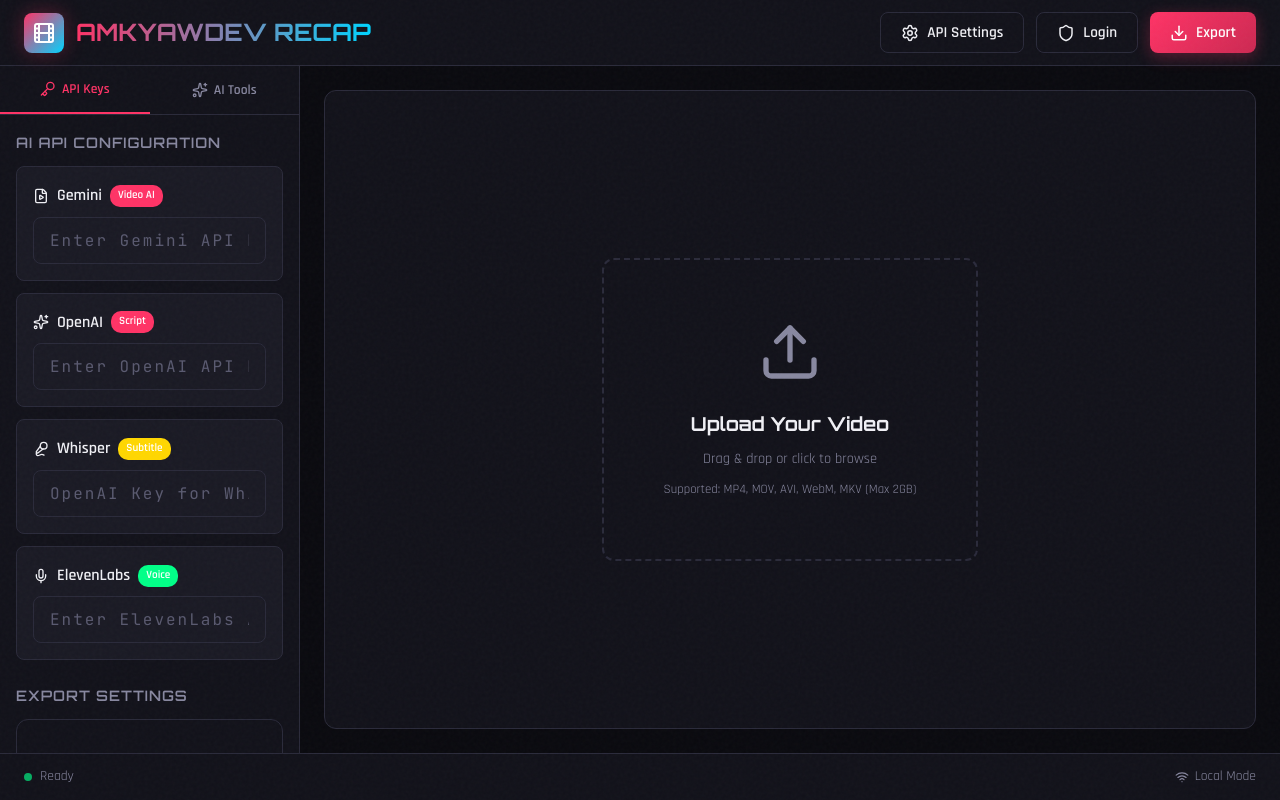
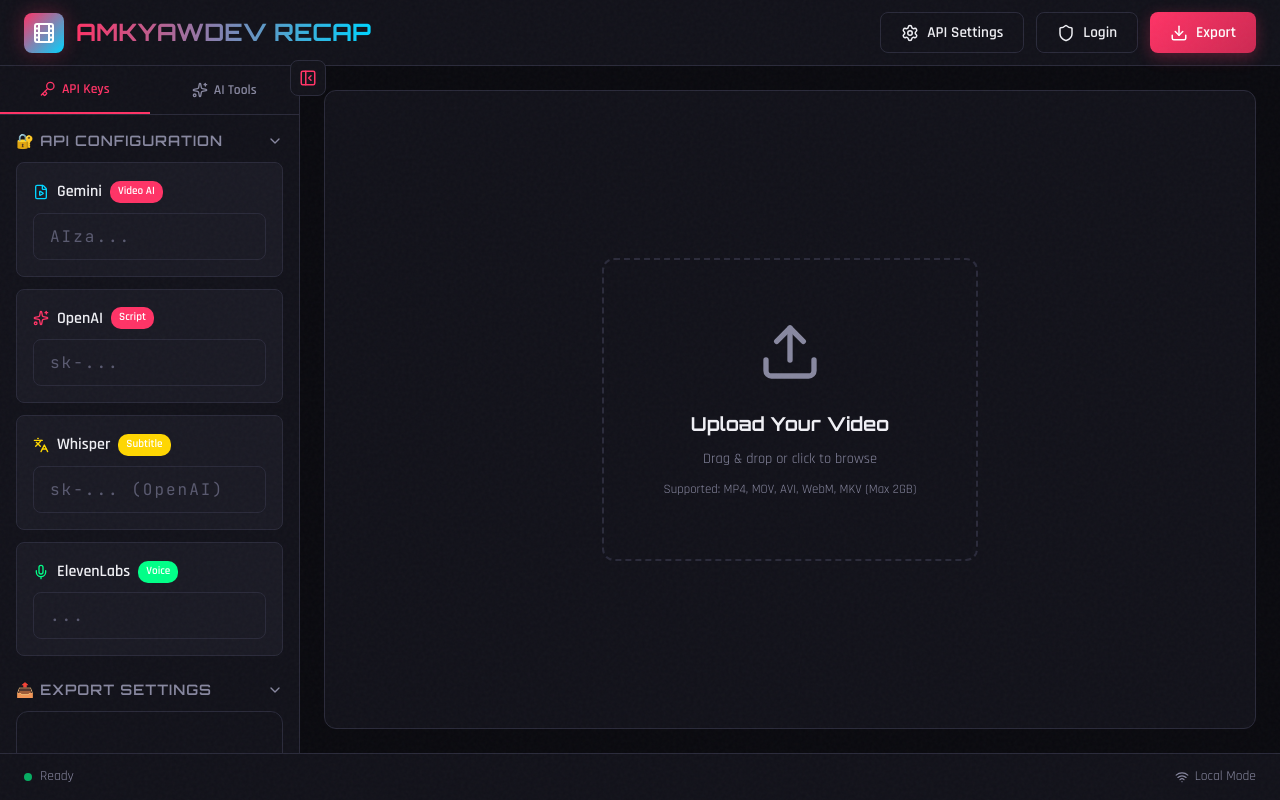
Before and after one commit to amkyawdev/amkyawdev-recap, a React (Vite) app: page / in a window 1280 px wide. Both pictures are taken after a click on the button "API Keys". Built offline with nearby package versions, Linux system fonts and the light colour scheme.

Commit message:
feat: Add collapsible sidebar with sections
- Sidebar collapse/expand toggle button
- Collapsible sections (API, Export, AI, Subtitles)
- Smooth animations
- Improved UI/UX design
- Section icons and status indicators

```diff
--- a/src/components/Sidebar.jsx
+++ b/src/components/Sidebar.jsx
@@ -1,4 +1,5 @@
-import { Key, Sparkles, FileVideo, Type, Mic, Mic2, Languages } from 'lucide-react';
+import { useState } from 'react';
+import { Key, Sparkles, FileVideo, Type, Mic, Mic2, Languages, ChevronLeft, ChevronRight, PanelLeftClose, PanelLeft } from 'lucide-react';
 import useAppStore from '../store/useAppStore';
 
 export default function Sidebar() {
@@ -18,6 +19,21 @@
     setProcessingProgress,
     setProcessingStage
   } = useAppStore();
+
+  const [collapsed, setCollapsed] = useState(false);
+  const [expandedSections, setExpandedSections] = useState({
+    api: true,
+    export: true,
+    ai: true,
+    subtitles: true
+  });
+
+  const toggleSection = (section) => {
+    setExpandedSections(prev => ({
+      ...prev,
+      [section]: !prev[section]
+    }));
+  };
 
   const handleKeyChange = (provider, value) => {
     setApiKey(provider, value);
@@ -41,7 +57,6 @@
     setProcessingStage('Analyzing video scenes...');
     addToast({ type: 'info', message: 'Video analysis starting with Gemini AI...' });
 
-    // Simulate progress
     for (let i = 0; i <= 100; i += 10) {
       await new Promise(r => setTimeout(r, 300));
       setProcessingProgress(i);
@@ -67,14 +82,12 @@
     setProcessingStage('Transcribing audio with Whisper AI...');
     addToast({ type: 'info', message: 'Using Whisper AI to transcribe video audio...' });
 
-    // Simulate transcription
     for (let i = 0; i <= 100; i += 5) {
       await new Promise(r => setTimeout(r, 200));
       setProcessingProgress(i);
       setProcessingStage('Processing speech...');
     }
 
-    // Set demo subtitles
     setSubtitles([
       { startTime: 0, endTime: 3.5, text: "Welcome to this movie recap." },
       { startTime: 3.5, endTime: 7.2, text: "Today we're diving into an epic story." },
@@ -132,47 +145,100 @@
   };
 
   return (
-    <aside className="sidebar">
+    <>
+      {/* Collapse/Expand Button */}
+      <button
+        onClick={() => setCollapsed(!collapsed)}
+        className="sidebar-toggle"
+        style={{
+          position: 'fixed',
+          left: collapsed ? '10px' : '290px',
+          top: '60px',
+          zIndex: 101,
+          background: 'var(--bg-surface)',
+          border: '1px solid var(--border)',
+          borderRadius: '8px',
+          padding: '8px',
+          cursor: 'pointer',
+          transition: 'left 0.3s ease',
+          display: 'flex',
+          alignItems: 'center',
+          justifyContent: 'center',
+          color: 'var(--accent-primary)'
+        }}
+      >
+        {collapsed ? <PanelLeft size={18} /> : <PanelLeftClose size={18} />}
+      </button>
+
+      <aside
+        className="sidebar"
+        style={{
+          width: collapsed ? '0' : '300px',
+          overflow: 'hidden',
+          transition: 'width 0.3s ease'
+        }}
+      >
         <div className="sidebar-tabs">
           <button
             className={`sidebar-tab ${activePanel === 'settings' ? 'active' : ''}`}
             onClick={() => setActivePanel('settings')}
           >
             <Key size={16} />
-          API Keys
+            {!collapsed && 'API Keys'}
           </button>
           <button
             className={`sidebar-tab ${activePanel === 'editor' ? 'active' : ''}`}
             onClick={() => setActivePanel('editor')}
           >
             <Sparkles size={16} />
-          AI Tools
+            {!collapsed && 'AI Tools'}
           </button>
         </div>
 
-      <div className="sidebar-content">
+        <div className="sidebar-content" style={{ opacity: collapsed ? 0 : 1 }}>
           {activePanel === 'settings' && (
             <>
+              {/* API Keys Section */}
               <div className="settings-section">
-              <div className="settings-title">AI API Configuration</div>
+                <button
+                  onClick={() => toggleSection('api')}
+                  className="section-header"
+                  style={{
+                    display: 'flex',
+                    alignItems: 'center',
+                    justifyContent: 'space-between',
+                    width: '100%',
+                    background: 'none',
+                    border: 'none',
+                    color: 'var(--text-secondary)',
+                    cursor: 'pointer',
+                    marginBottom: '12px'
+                  }}
+                >
+                  <span className="settings-title" style={{ margin: 0 }}>🔐 API Configuration</span>
+                  <ChevronRight size={16} style={{
+                    transform: expandedSections.api ? 'rotate(90deg)' : 'rotate(0deg)',
+                    transition: 'transform 0.2s'
+                  }} />
+                </button>
 
+                {expandedSections.api && (
+                  <div className="section-content">
                     <div className="api-key-card">
                       <div className="api-key-header">
                         <span className="api-key-name">
-                    <FileVideo size={16} />
+                          <FileVideo size={16} style={{color: '#00d4ff'}} />
                           Gemini
                           <span className="api-key-badge">Video AI</span>
                         </span>
                         {apiKeys.gemini && (
-                    <span className="api-key-status">
-                      <Key size={12} /> Configured
-                    </span>
+                          <span className="api-key-status"><Key size={12} /> ✓</span>
                         )}
                       </div>
                       <input
                         type="password"
                         className="input-field password"
-                  placeholder="Enter Gemini API Key..."
+                        placeholder="AIza..."
                         value={apiKeys.gemini}
                         onChange={(e) => handleKeyChange('gemini', e.target.value)}
                       />
@@ -181,20 +247,18 @@
                     <div className="api-key-card">
                       <div className="api-key-header">
                         <span className="api-key-name">
-                    <Sparkles size={16} />
+                          <Sparkles size={16} style={{color: '#ff3366'}} />
                           OpenAI
                           <span className="api-key-badge">Script</span>
                         </span>
                         {apiKeys.openai && (
-                    <span className="api-key-status">
-                      <Key size={12} /> Configured
-                    </span>
+                          <span className="api-key-status"><Key size={12} /> ✓</span>
                         )}
                       </div>
                       <input
                         type="password"
                         className="input-field password"
-                  placeholder="Enter OpenAI API Key..."
+                        placeholder="sk-..."
                         value={apiKeys.openai}
                         onChange={(e) => handleKeyChange('openai', e.target.value)}
                       />
@@ -203,20 +267,18 @@
                     <div className="api-key-card">
                       <div className="api-key-header">
                         <span className="api-key-name">
-                    <Mic2 size={16} />
+                          <Languages size={16} style={{color: '#ffd700'}} />
                           Whisper
                           <span className="api-key-badge" style={{background:'#ffd700'}}>Subtitle</span>
                         </span>
                         {apiKeys.whisper && (
-                    <span className="api-key-status">
-                      <Key size={12} /> Configured
-                    </span>
+                          <span className="api-key-status"><Key size={12} /> ✓</span>
                         )}
                       </div>
                       <input
                         type="password"
                         className="input-field password"
-                  placeholder="OpenAI Key for Whisper..."
+                        placeholder="sk-... (OpenAI)"
                         value={apiKeys.whisper}
                         onChange={(e) => handleKeyChange('whisper', e.target.value)}
                       />
@@ -225,28 +287,51 @@
                     <div className="api-key-card">
                       <div className="api-key-header">
                         <span className="api-key-name">
-                    <Mic size={16} />
+                          <Mic size={16} style={{color: '#00ff88'}} />
                           ElevenLabs
                           <span className="api-key-badge" style={{background:'#00ff88'}}>Voice</span>
                         </span>
                         {apiKeys.elevenlabs && (
-                    <span className="api-key-status">
-                      <Key size={12} /> Configured
-                    </span>
+                          <span className="api-key-status"><Key size={12} /> ✓</span>
                         )}
                       </div>
                       <input
                         type="password"
                         className="input-field password"
-                  placeholder="Enter ElevenLabs API Key..."
+                        placeholder="..."
                         value={apiKeys.elevenlabs}
                         onChange={(e) => handleKeyChange('elevenlabs', e.target.value)}
                       />
                     </div>
                   </div>
+                )}
+              </div>
 
+              {/* Export Settings Section */}
               <div className="settings-section">
-              <div className="settings-title">Export Settings</div>
+                <button
+                  onClick={() => toggleSection('export')}
+                  className="section-header"
+                  style={{
+                    display: 'flex',
+                    alignItems: 'center',
+                    justifyContent: 'space-between',
+                    width: '100%',
+                    background: 'none',
+                    border: 'none',
+                    color: 'var(--text-secondary)',
+                    cursor: 'pointer',
+                    marginBottom: '12px'
+                  }}
+                >
+                  <span className="settings-title" style={{ margin: 0 }}>📤 Export Settings</span>
+                  <ChevronRight size={16} style={{
+                    transform: expandedSections.export ? 'rotate(90deg)' : 'rotate(0deg)',
+                    transition: 'transform 0.2s'
+                  }} />
+                </button>
+
+                {expandedSections.export && (
                   <div className="card">
                     <div className="export-options">
                       <div className="export-option">
@@ -282,37 +367,62 @@
                       <label htmlFor="includeVoice">Include Voiceover</label>
                     </div>
                   </div>
+                )}
               </div>
             </>
           )}
 
           {activePanel === 'editor' && (
             <>
+              {/* Video Info Section */}
               <div className="settings-section">
-              <div className="settings-title">Video Information</div>
-              <div className="card">
+                <button
+                  onClick={() => toggleSection('ai')}
+                  className="section-header"
+                  style={{
+                    display: 'flex',
+                    alignItems: 'center',
+                    justifyContent: 'space-between',
+                    width: '100%',
+                    background: 'none',
+                    border: 'none',
+                    color: 'var(--text-secondary)',
+                    cursor: 'pointer',
+                    marginBottom: '12px'
+                  }}
+                >
+                  <span className="settings-title" style={{ margin: 0 }}>🎬 AI Processing</span>
+                  <ChevronRight size={16} style={{
+                    transform: expandedSections.ai ? 'rotate(90deg)' : 'rotate(0deg)',
+                    transition: 'transform 0.2s'
+                  }} />
+                </button>
+
+                {expandedSections.ai && (
+                  <div className="section-content">
+                    <div className="card" style={{ marginBottom: '16px' }}>
                       {videoFile ? (
                         <>
-                    <p style={{ fontSize: '0.9rem', marginBottom: '8px' }}>
-                      <strong>File:</strong> {videoFile.name}
+                          <div style={{ display: 'flex', alignItems: 'center', gap: '8px', marginBottom: '8px' }}>
+                            <FileVideo size={18} style={{color: '#00d4ff'}} />
+                            <span style={{ fontWeight: '600' }}>Video Loaded</span>
+                          </div>
+                          <p style={{ fontSize: '0.85rem', color: 'var(--text-secondary)', marginBottom: '4px' }}>
+                            📁 {videoFile.name}
                           </p>
-                    <p style={{ fontSize: '0.9rem', marginBottom: '8px' }}>
-                      <strong>Duration:</strong> {Math.floor(videoMeta.duration / 60)}:{String(Math.floor(videoMeta.duration % 60)).padStart(2, '0')}
+                          <p style={{ fontSize: '0.85rem', color: 'var(--text-secondary)', marginBottom: '4px' }}>
+                            ⏱️ {Math.floor(videoMeta.duration / 60)}:{String(Math.floor(videoMeta.duration % 60)).padStart(2, '0')}
                           </p>
-                    <p style={{ fontSize: '0.9rem' }}>
-                      <strong>Size:</strong> {(videoFile.size / (1024 * 1024)).toFixed(2)} MB
+                          <p style={{ fontSize: '0.85rem', color: 'var(--text-secondary)' }}>
+                            💾 {(videoFile.size / (1024 * 1024)).toFixed(2)} MB
                           </p>
                         </>
                       ) : (
-                  <p style={{ color: 'var(--text-secondary)', fontSize: '0.9rem' }}>
-                    No video uploaded yet
+                        <p style={{ color: 'var(--text-secondary)', textAlign: 'center', padding: '20px' }}>
+                          📤 Upload a video to start
                         </p>
                       )}
                     </div>
-            </div>
-
-            <div className="settings-section">
-              <div className="settings-title">🎬 AI Processing Pipeline</div>
 
                     <div className="ai-actions">
                       <button
@@ -321,7 +431,7 @@
                         disabled={!videoFile}
                       >
                         <FileVideo />
-                  <span>Analyze Video (Gemini)</span>
+                        <span>Analyze (Gemini)</span>
                       </button>
 
                       <button
@@ -331,7 +441,7 @@
                         disabled={!videoFile}
                       >
                         <Languages />
-                  <span style={{ color: '#ffd700' }}>Transcribe (Whisper AI)</span>
+                        <span style={{ color: '#ffd700' }}>Transcribe (Whisper)</span>
                       </button>
 
                       <button
@@ -340,7 +450,7 @@
                         disabled={!videoFile}
                       >
                         <Sparkles />
-                  <span>Generate Script (OpenAI)</span>
+                        <span>Generate Script</span>
                       </button>
 
                       <button
@@ -349,30 +459,59 @@
                         disabled={!script && subtitles.length === 0}
                       >
                         <Mic />
-                  <span>Generate Voiceover</span>
+                        <span>Generate Voice</span>
                       </button>
                     </div>
                   </div>
+                )}
+              </div>
 
+              {/* Subtitles Section */}
               {subtitles.length > 0 && (
                 <div className="settings-section">
-                <div className="settings-title">📝 Subtitles ({subtitles.length})</div>
+                  <button
+                    onClick={() => toggleSection('subtitles')}
+                    className="section-header"
+                    style={{
+                      display: 'flex',
+                      alignItems: 'center',
+                      justifyContent: 'space-between',
+                      width: '100%',
+                      background: 'none',
+                      border: 'none',
+                      color: 'var(--text-secondary)',
+                      cursor: 'pointer',
+                      marginBottom: '12px'
+                    }}
+                  >
+                    <span className="settings-title" style={{ margin: 0 }}>
+                      📝 Subtitles ({subtitles.length})
+                    </span>
+                    <ChevronRight size={16} style={{
+                      transform: expandedSections.subtitles ? 'rotate(90deg)' : 'rotate(0deg)',
+                      transition: 'transform 0.2s'
+                    }} />
+                  </button>
+
+                  {expandedSections.subtitles && (
                     <div className="subtitle-list">
-                  {subtitles.slice(0, 5).map((sub, i) => (
+                      {subtitles.map((sub, i) => (
                         <div key={i} className="subtitle-item">
                           <span className="subtitle-index">{i + 1}</span>
                           <span className="subtitle-time">
                             {Math.floor(sub.startTime/60)}:{String(Math.floor(sub.startTime%60)).padStart(2,'0')}
                           </span>
-                      <span className="subtitle-text">{sub.text.substring(0, 25)}...</span>
+                          <span className="subtitle-text">{sub.text.substring(0, 20)}...</span>
                         </div>
                       ))}
                     </div>
+                  )}
                 </div>
               )}
             </>
           )}
         </div>
       </aside>
+    </>
   );
 }
```
Lines whose indentation alone changed are shown as unchanged.
